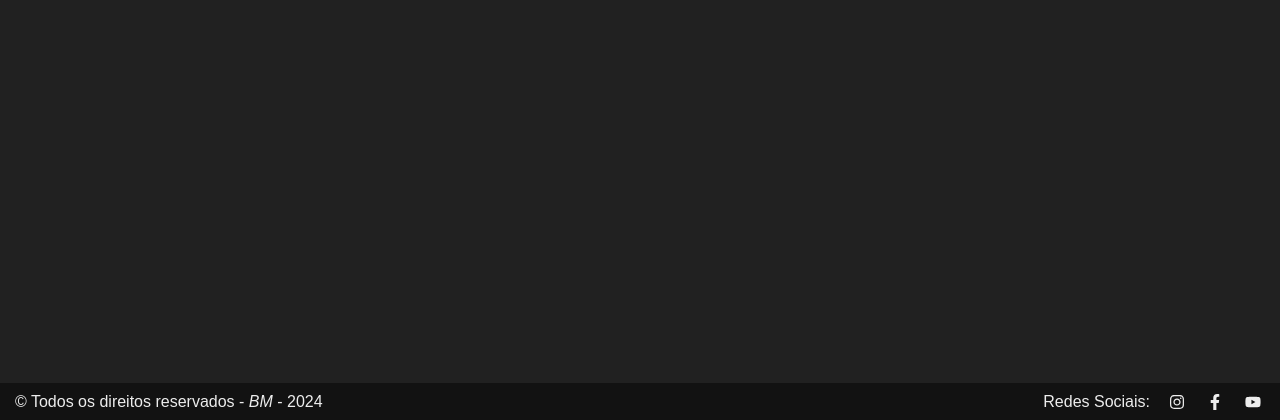
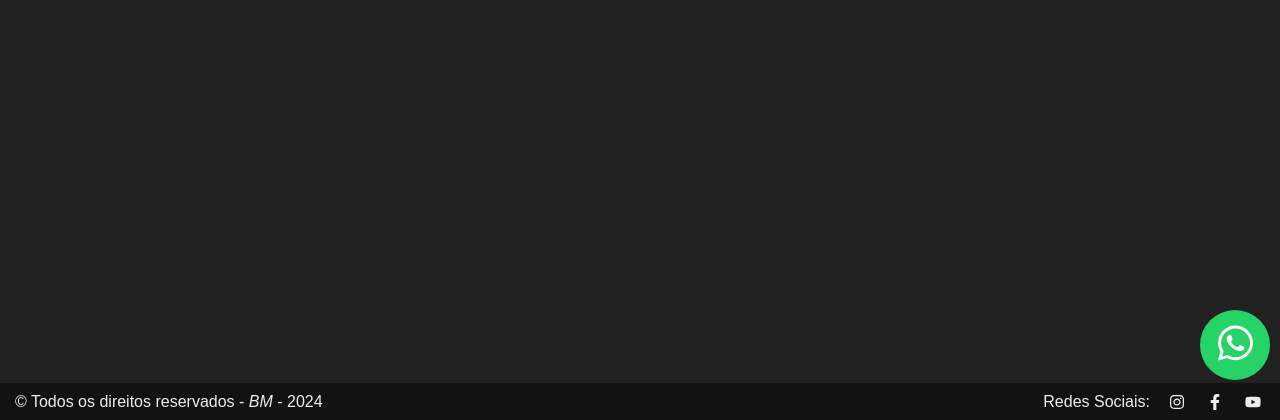
Before and after one commit to DevBryanMello/israelCampos, a PHP site: page /agenda.php in a window 1280 px wide. Shown: the part 380-800 px from the top of the page. Run offline with PHP 8.4, Linux system fonts and the light colour scheme; data that the repository does not hold is empty.

Commit message:
widget do whatsapp criado e funcionando

```diff
--- a/agenda.php
+++ b/agenda.php
@@ -22,7 +22,7 @@ require('agendaConfig.php');
                 <ul class="menu">
                     <li><a href="index.html">Início</a></li>
                     <li><a href="sobre.html">Sobre</a></li>
-                    <li><a href="agenda.html">Agenda</a></li>
+                    <li><a href="agenda.php">Agenda</a></li>
                     <li><a href="fotos.html">Fotos</a></li>
                     <li><a href="contato.html">Contato</a></li>
                 </ul>
@@ -37,7 +37,7 @@ require('agendaConfig.php');
         <ul>
             <li class="nav-item"><a href="index.html">Início</a></li>
             <li class="nav-item"><a href="sobre.html">Sobre</a></li>
-            <li class="nav-item"><a href="agenda.html">Agenda</a></li>
+            <li class="nav-item"><a href="agenda.php">Agenda</a></li>
             <li class="nav-item"><a href="fotos.html">Fotos</a></li>
             <li class="nav-item"><a href="contato.html">Contato</a></li>
         </ul>
@@ -79,5 +79,10 @@ require('agendaConfig.php');
             </div>
         </div>
     </footer>
+    <div class="whatsApp-btn">
+        <div class="click">
+            <a target="_blank" href="https://api.whatsapp.com/message/F6HA3XQEXG2IG1?autoload=1&app_absent=0"><svg xmlns="http://www.w3.org/2000/svg" viewBox="0 0 448 512"><!--!Font Awesome Free 6.5.2 by @fontawesome - https://fontawesome.com License - https://fontawesome.com/license/free Copyright 2024 Fonticons, Inc.--><path d="M380.9 97.1C339 55.1 283.2 32 223.9 32c-122.4 0-222 99.6-222 222 0 39.1 10.2 77.3 29.6 111L0 480l117.7-30.9c32.4 17.7 68.9 27 106.1 27h.1c122.3 0 224.1-99.6 224.1-222 0-59.3-25.2-115-67.1-157zm-157 341.6c-33.2 0-65.7-8.9-94-25.7l-6.7-4-69.8 18.3L72 359.2l-4.4-7c-18.5-29.4-28.2-63.3-28.2-98.2 0-101.7 82.8-184.5 184.6-184.5 49.3 0 95.6 19.2 130.4 54.1 34.8 34.9 56.2 81.2 56.1 130.5 0 101.8-84.9 184.6-186.6 184.6zm101.2-138.2c-5.5-2.8-32.8-16.2-37.9-18-5.1-1.9-8.8-2.8-12.5 2.8-3.7 5.6-14.3 18-17.6 21.8-3.2 3.7-6.5 4.2-12 1.4-32.6-16.3-54-29.1-75.5-66-5.7-9.8 5.7-9.1 16.3-30.3 1.8-3.7 .9-6.9-.5-9.7-1.4-2.8-12.5-30.1-17.1-41.2-4.5-10.8-9.1-9.3-12.5-9.5-3.2-.2-6.9-.2-10.6-.2-3.7 0-9.7 1.4-14.8 6.9-5.1 5.6-19.4 19-19.4 46.3 0 27.3 19.9 53.7 22.6 57.4 2.8 3.7 39.1 59.7 94.8 83.8 35.2 15.2 49 16.5 66.6 13.9 10.7-1.6 32.8-13.4 37.4-26.4 4.6-13 4.6-24.1 3.2-26.4-1.3-2.5-5-3.9-10.5-6.6z"/></svg></a>
+        </div>
+    </div>
 </body>
 </html>
--- a/assets/css/root.css
+++ b/assets/css/root.css
@@ -19,6 +19,32 @@ header{
     display: flex;
     justify-content: center;
     align-items: center;
+}
+.whatsApp-btn{
+    width: 70px;
+    height: 70px;
+    border-radius: 50%;
+    position: fixed;
+    bottom: 30px;
+    right: 0;
+    margin: 10px;
+    background-color: #25D366;
+    cursor: pointer;
+    transition: ease-in-out 0.4s;
+}
+.whatsApp-btn:hover{
+    box-shadow: 0px 0px 10px 1px rgba(250, 250, 250, 1) ;
+}
+.click {
+    width: 70px;
+    height: 70px;
+    display: flex;
+    justify-content: center;
+    align-items: center;
+}
+.click svg {
+    height: 40px;
+    fill: #fff;
 }
 .cabecalho {
     z-index: 5;
--- a/contato.html
+++ b/contato.html
@@ -79,6 +79,10 @@
             </div>
         </div>
     </footer>
-
+    <div class="whatsApp-btn">
+        <div class="click">
+            <a target="_blank" href="https://api.whatsapp.com/message/F6HA3XQEXG2IG1?autoload=1&app_absent=0"><svg xmlns="http://www.w3.org/2000/svg" viewBox="0 0 448 512"><!--!Font Awesome Free 6.5.2 by @fontawesome - https://fontawesome.com License - https://fontawesome.com/license/free Copyright 2024 Fonticons, Inc.--><path d="M380.9 97.1C339 55.1 283.2 32 223.9 32c-122.4 0-222 99.6-222 222 0 39.1 10.2 77.3 29.6 111L0 480l117.7-30.9c32.4 17.7 68.9 27 106.1 27h.1c122.3 0 224.1-99.6 224.1-222 0-59.3-25.2-115-67.1-157zm-157 341.6c-33.2 0-65.7-8.9-94-25.7l-6.7-4-69.8 18.3L72 359.2l-4.4-7c-18.5-29.4-28.2-63.3-28.2-98.2 0-101.7 82.8-184.5 184.6-184.5 49.3 0 95.6 19.2 130.4 54.1 34.8 34.9 56.2 81.2 56.1 130.5 0 101.8-84.9 184.6-186.6 184.6zm101.2-138.2c-5.5-2.8-32.8-16.2-37.9-18-5.1-1.9-8.8-2.8-12.5 2.8-3.7 5.6-14.3 18-17.6 21.8-3.2 3.7-6.5 4.2-12 1.4-32.6-16.3-54-29.1-75.5-66-5.7-9.8 5.7-9.1 16.3-30.3 1.8-3.7 .9-6.9-.5-9.7-1.4-2.8-12.5-30.1-17.1-41.2-4.5-10.8-9.1-9.3-12.5-9.5-3.2-.2-6.9-.2-10.6-.2-3.7 0-9.7 1.4-14.8 6.9-5.1 5.6-19.4 19-19.4 46.3 0 27.3 19.9 53.7 22.6 57.4 2.8 3.7 39.1 59.7 94.8 83.8 35.2 15.2 49 16.5 66.6 13.9 10.7-1.6 32.8-13.4 37.4-26.4 4.6-13 4.6-24.1 3.2-26.4-1.3-2.5-5-3.9-10.5-6.6z"/></svg></a>
+        </div>
+    </div>
 </body>
 </html>
--- a/fotos.html
+++ b/fotos.html
@@ -134,6 +134,11 @@
             </div>
         </div>
     </footer>
+    <div class="whatsApp-btn">
+        <div class="click">
+            <a target="_blank" href="https://api.whatsapp.com/message/F6HA3XQEXG2IG1?autoload=1&app_absent=0"><svg xmlns="http://www.w3.org/2000/svg" viewBox="0 0 448 512"><!--!Font Awesome Free 6.5.2 by @fontawesome - https://fontawesome.com License - https://fontawesome.com/license/free Copyright 2024 Fonticons, Inc.--><path d="M380.9 97.1C339 55.1 283.2 32 223.9 32c-122.4 0-222 99.6-222 222 0 39.1 10.2 77.3 29.6 111L0 480l117.7-30.9c32.4 17.7 68.9 27 106.1 27h.1c122.3 0 224.1-99.6 224.1-222 0-59.3-25.2-115-67.1-157zm-157 341.6c-33.2 0-65.7-8.9-94-25.7l-6.7-4-69.8 18.3L72 359.2l-4.4-7c-18.5-29.4-28.2-63.3-28.2-98.2 0-101.7 82.8-184.5 184.6-184.5 49.3 0 95.6 19.2 130.4 54.1 34.8 34.9 56.2 81.2 56.1 130.5 0 101.8-84.9 184.6-186.6 184.6zm101.2-138.2c-5.5-2.8-32.8-16.2-37.9-18-5.1-1.9-8.8-2.8-12.5 2.8-3.7 5.6-14.3 18-17.6 21.8-3.2 3.7-6.5 4.2-12 1.4-32.6-16.3-54-29.1-75.5-66-5.7-9.8 5.7-9.1 16.3-30.3 1.8-3.7 .9-6.9-.5-9.7-1.4-2.8-12.5-30.1-17.1-41.2-4.5-10.8-9.1-9.3-12.5-9.5-3.2-.2-6.9-.2-10.6-.2-3.7 0-9.7 1.4-14.8 6.9-5.1 5.6-19.4 19-19.4 46.3 0 27.3 19.9 53.7 22.6 57.4 2.8 3.7 39.1 59.7 94.8 83.8 35.2 15.2 49 16.5 66.6 13.9 10.7-1.6 32.8-13.4 37.4-26.4 4.6-13 4.6-24.1 3.2-26.4-1.3-2.5-5-3.9-10.5-6.6z"/></svg></a>
+        </div>
+    </div>
     <script src="assets/frames/jQuery.min.js"></script>
     <script src="assets/js/fotos.js"></script>
 </body>
--- a/index.html
+++ b/index.html
@@ -64,6 +64,11 @@
             </div>
         </div>
     </footer>
+    <div class="whatsApp-btn">
+        <div class="click">
+            <a target="_blank" href="https://api.whatsapp.com/message/F6HA3XQEXG2IG1?autoload=1&app_absent=0"><svg xmlns="http://www.w3.org/2000/svg" viewBox="0 0 448 512"><!--!Font Awesome Free 6.5.2 by @fontawesome - https://fontawesome.com License - https://fontawesome.com/license/free Copyright 2024 Fonticons, Inc.--><path d="M380.9 97.1C339 55.1 283.2 32 223.9 32c-122.4 0-222 99.6-222 222 0 39.1 10.2 77.3 29.6 111L0 480l117.7-30.9c32.4 17.7 68.9 27 106.1 27h.1c122.3 0 224.1-99.6 224.1-222 0-59.3-25.2-115-67.1-157zm-157 341.6c-33.2 0-65.7-8.9-94-25.7l-6.7-4-69.8 18.3L72 359.2l-4.4-7c-18.5-29.4-28.2-63.3-28.2-98.2 0-101.7 82.8-184.5 184.6-184.5 49.3 0 95.6 19.2 130.4 54.1 34.8 34.9 56.2 81.2 56.1 130.5 0 101.8-84.9 184.6-186.6 184.6zm101.2-138.2c-5.5-2.8-32.8-16.2-37.9-18-5.1-1.9-8.8-2.8-12.5 2.8-3.7 5.6-14.3 18-17.6 21.8-3.2 3.7-6.5 4.2-12 1.4-32.6-16.3-54-29.1-75.5-66-5.7-9.8 5.7-9.1 16.3-30.3 1.8-3.7 .9-6.9-.5-9.7-1.4-2.8-12.5-30.1-17.1-41.2-4.5-10.8-9.1-9.3-12.5-9.5-3.2-.2-6.9-.2-10.6-.2-3.7 0-9.7 1.4-14.8 6.9-5.1 5.6-19.4 19-19.4 46.3 0 27.3 19.9 53.7 22.6 57.4 2.8 3.7 39.1 59.7 94.8 83.8 35.2 15.2 49 16.5 66.6 13.9 10.7-1.6 32.8-13.4 37.4-26.4 4.6-13 4.6-24.1 3.2-26.4-1.3-2.5-5-3.9-10.5-6.6z"/></svg></a>
+        </div>
+    </div>
 </body>
 <script src="assets/frames/jQuery.min.js"></script>
 <script src="assets/js/script.js"></script>
--- a/sobre.html
+++ b/sobre.html
@@ -69,5 +69,10 @@
             </div>
         </div>
     </footer>
+    <div class="whatsApp-btn">
+        <div class="click">
+            <a target="_blank" href="https://api.whatsapp.com/message/F6HA3XQEXG2IG1?autoload=1&app_absent=0"><svg xmlns="http://www.w3.org/2000/svg" viewBox="0 0 448 512"><!--!Font Awesome Free 6.5.2 by @fontawesome - https://fontawesome.com License - https://fontawesome.com/license/free Copyright 2024 Fonticons, Inc.--><path d="M380.9 97.1C339 55.1 283.2 32 223.9 32c-122.4 0-222 99.6-222 222 0 39.1 10.2 77.3 29.6 111L0 480l117.7-30.9c32.4 17.7 68.9 27 106.1 27h.1c122.3 0 224.1-99.6 224.1-222 0-59.3-25.2-115-67.1-157zm-157 341.6c-33.2 0-65.7-8.9-94-25.7l-6.7-4-69.8 18.3L72 359.2l-4.4-7c-18.5-29.4-28.2-63.3-28.2-98.2 0-101.7 82.8-184.5 184.6-184.5 49.3 0 95.6 19.2 130.4 54.1 34.8 34.9 56.2 81.2 56.1 130.5 0 101.8-84.9 184.6-186.6 184.6zm101.2-138.2c-5.5-2.8-32.8-16.2-37.9-18-5.1-1.9-8.8-2.8-12.5 2.8-3.7 5.6-14.3 18-17.6 21.8-3.2 3.7-6.5 4.2-12 1.4-32.6-16.3-54-29.1-75.5-66-5.7-9.8 5.7-9.1 16.3-30.3 1.8-3.7 .9-6.9-.5-9.7-1.4-2.8-12.5-30.1-17.1-41.2-4.5-10.8-9.1-9.3-12.5-9.5-3.2-.2-6.9-.2-10.6-.2-3.7 0-9.7 1.4-14.8 6.9-5.1 5.6-19.4 19-19.4 46.3 0 27.3 19.9 53.7 22.6 57.4 2.8 3.7 39.1 59.7 94.8 83.8 35.2 15.2 49 16.5 66.6 13.9 10.7-1.6 32.8-13.4 37.4-26.4 4.6-13 4.6-24.1 3.2-26.4-1.3-2.5-5-3.9-10.5-6.6z"/></svg></a>
+        </div>
+    </div>
 </body>
 </html>
```
